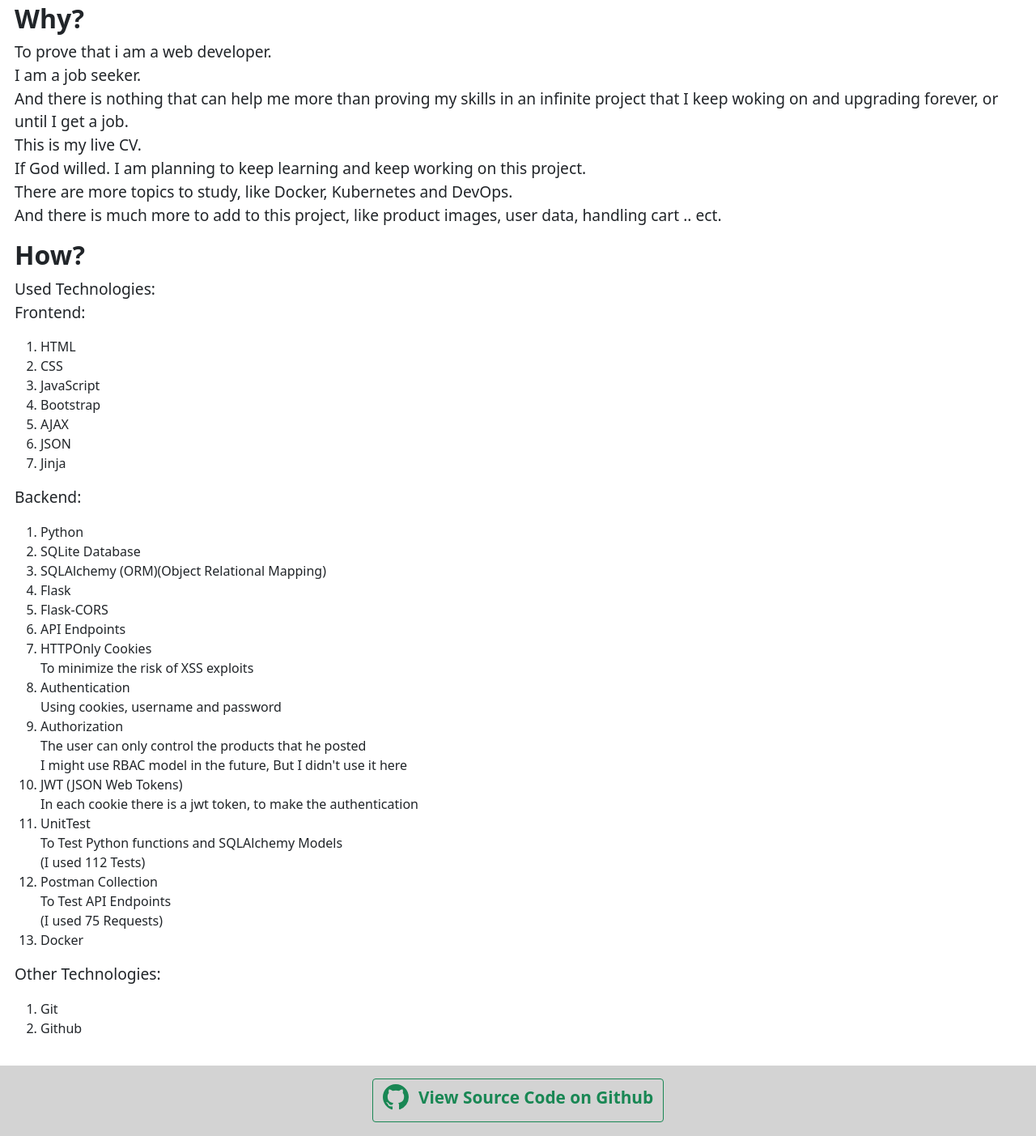
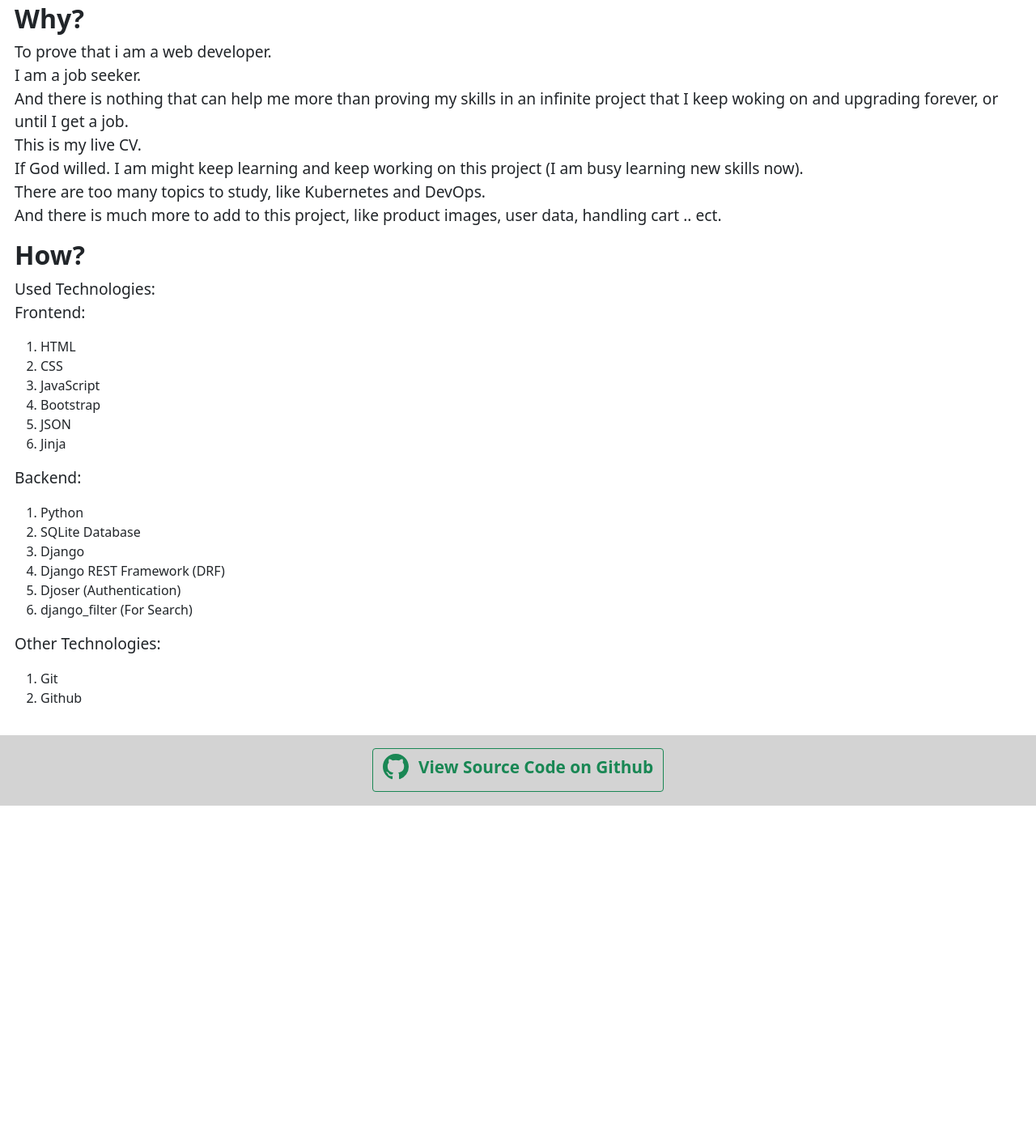
Before and after one commit to OmarThinks/cantiin_django, a Django app: page / in a window 1280 px wide. Shown: the part 700-2103 px from the top of the page at 81% size. After the commit the page ends 1695 px from the top, so only its background shows below. Run offline with Django 3.2, Linux system fonts and the light colour scheme; some libraries are stand-ins or nearby versions.

Commit message:
home.html:mod:text

```diff
--- a/_app/frontend/templates/pages/home.html
+++ b/_app/frontend/templates/pages/home.html
@@ -94,9 +94,9 @@
 my skills in an infinite project that I keep woking on and
 upgrading forever, or until I get a job.<br>
 This is my live CV.<br>
-If God willed. I am planning to keep learning and keep working
-on this project.<br>
-There are more topics to study, like Docker, Kubernetes
+If God willed. I am might keep learning and keep working
+on this project (I am busy learning new skills now).<br>
+There are too many topics to study, like Kubernetes
 and DevOps.<br>
 And there is much more to add to this project, like product images,
 user data, handling cart .. ect.
@@ -119,7 +119,6 @@
   <li>CSS</li>
   <li>JavaScript</li>
   <li>Bootstrap</li>
-  <li>AJAX</li>
   <li>JSON</li>
   <li>Jinja</li>
 </ol>
@@ -129,34 +128,10 @@
 <ol style="">
   <li>Python</li>
   <li>SQLite Database</li>
-  <li>
-  SQLAlchemy (ORM)(Object Relational Mapping)</li>
-  <li>Flask</li>
-  <li>Flask-CORS</li>
-  <li>API Endpoints</li>
-  <li>HTTPOnly Cookies</li>
-  To minimize the risk of XSS exploits
-  <li>Authentication</li>
-  Using cookies, username and password
-  <li>Authorization</li>
-  The user can only control the products that he posted<br>
-  I might use RBAC model in the future,
-  But I didn't use it here
-  <li>JWT (JSON Web Tokens)</li>
-  In each cookie there is a jwt token,
-  to make the authentication
-  <li>UnitTest</li>
-  To Test Python functions
-  and SQLAlchemy Models<br>
-  (I used 112 Tests)
-
-  <li>Postman Collection
-  </li>
-  To Test API Endpoints<br>
-  (I used 75 Requests)
-  <li>Docker</li>
-
-
+  <li>Django</li>
+  <li>Django REST Framework (DRF)</li>
+  <li>Djoser (Authentication)</li>
+  <li>django_filter (For Search)</li>
 </ol>
 </p>
 
```
